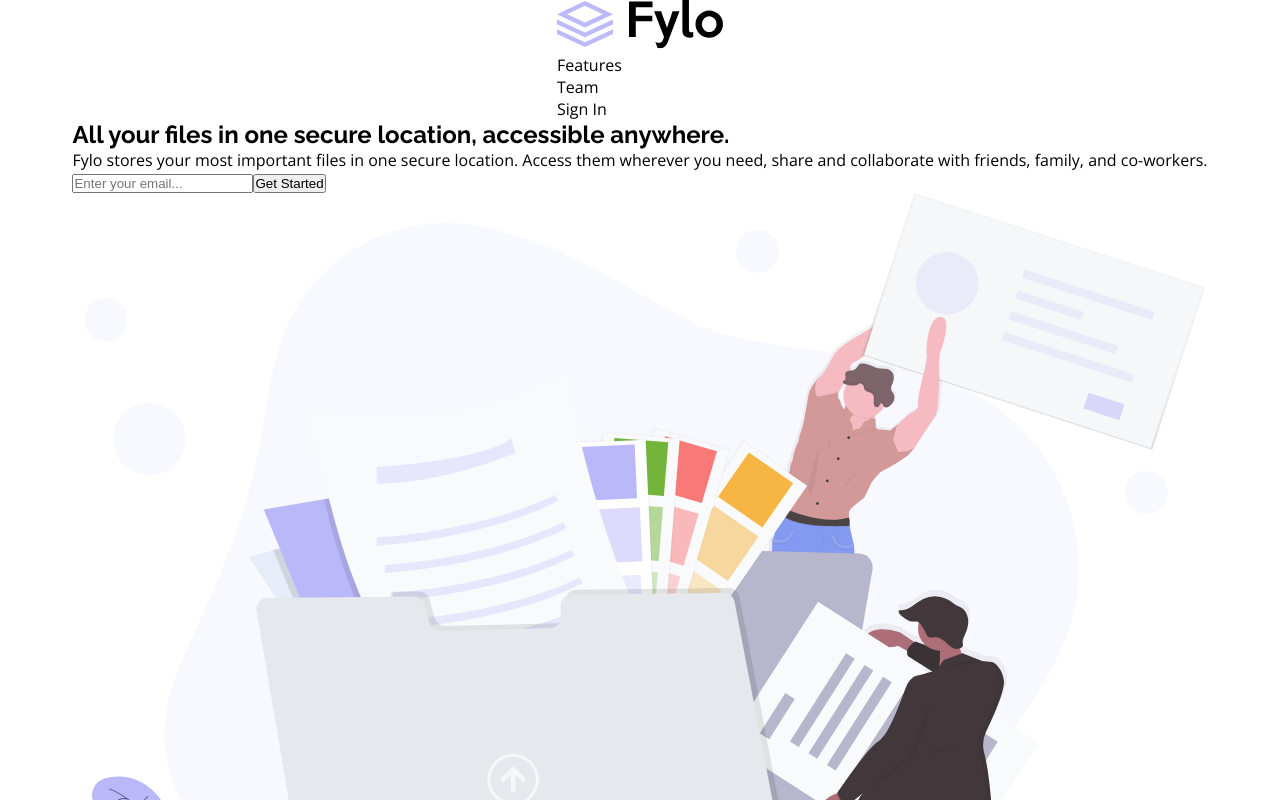
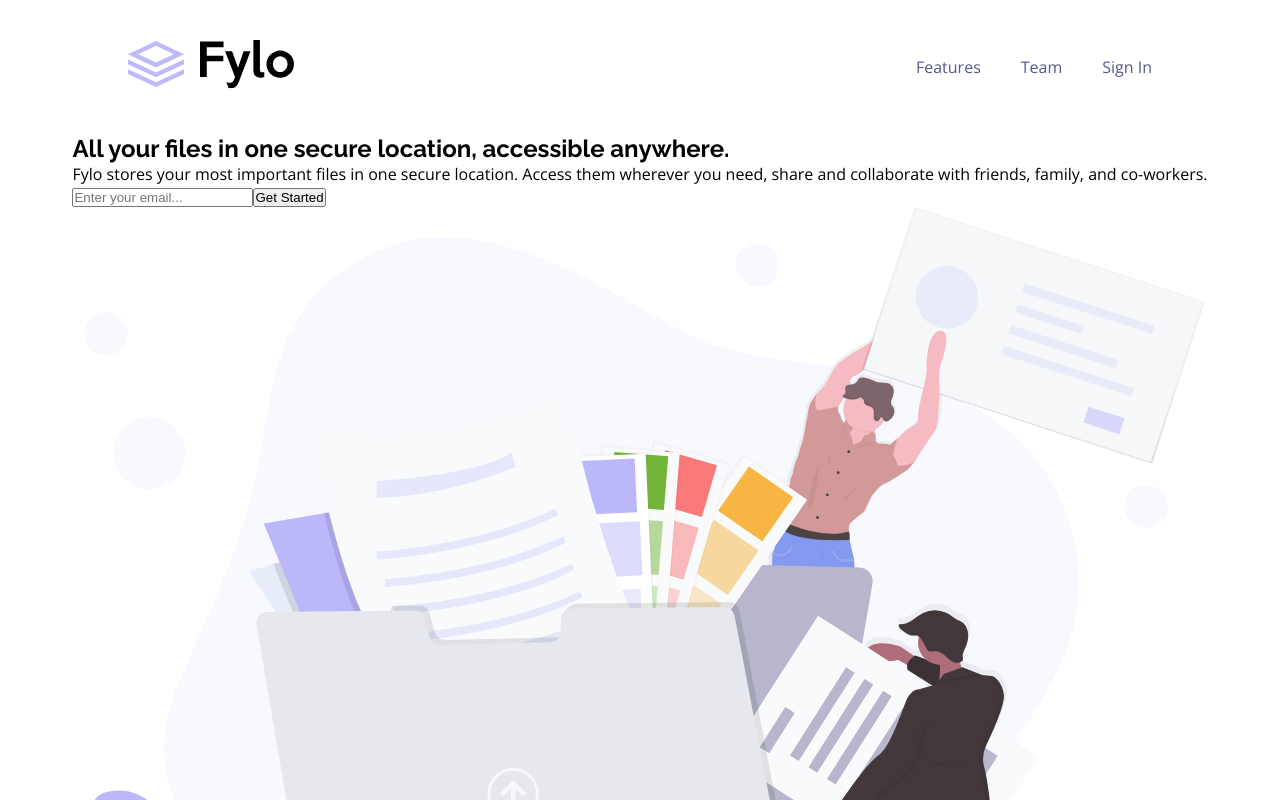
Before and after one commit to lkiryu/fylo-landing-page-with-two-column-layout, a React (Create React App) app: page / in a window 1280 px wide. Shown: the top 800 px of the page. Built offline with nearby package versions, Linux system fonts and the light colour scheme.

Commit message:
header style add

```diff
--- /dev/null
+++ b/src/components/header/header.css
@@ -0,0 +1,23 @@
+.header{
+    display: flex;
+    justify-content: space-between;
+    align-items: center;
+    width: 80vw;
+    margin: 40px 0;
+}
+
+.nav-list{
+    display: flex;
+    justify-content: center;
+    align-items: center;
+    gap: 40px;
+}
+
+.nav-link{
+    color: hsl(238, 22%, 44%);
+    transition: 0.3s ease-in;
+}
+
+.nav-link:hover{
+    color: hsl(243, 87%, 12%);
+}
--- a/src/components/header/header.js
+++ b/src/components/header/header.js
@@ -1,5 +1,7 @@
 import React from "react";
 import logo from '../../images/logo.svg'
+
+import './header.css'
 
 const Header = () =>{
     return(
```
